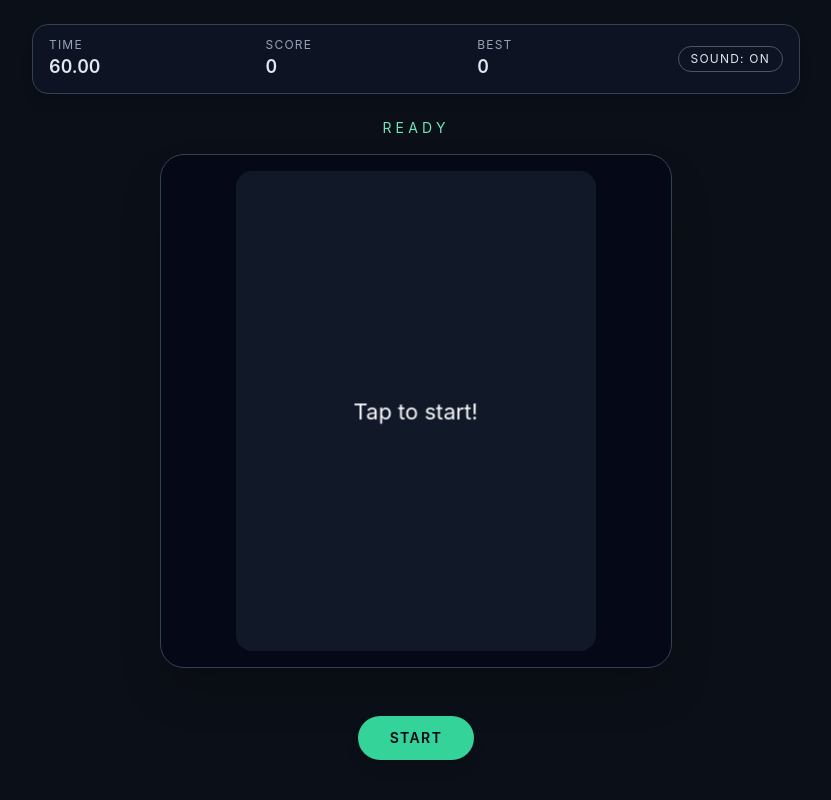
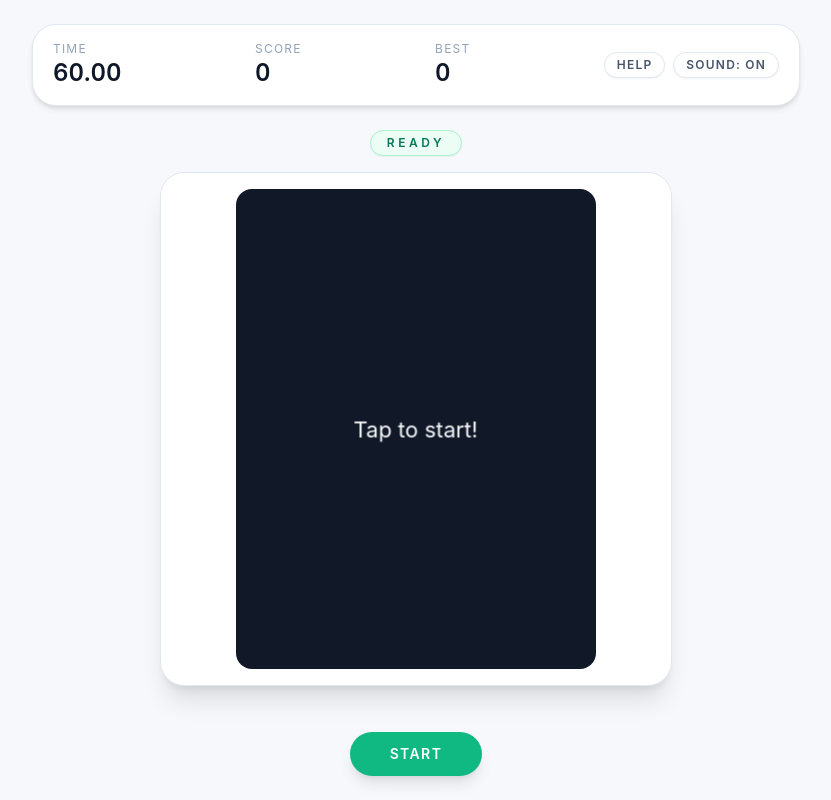
Before and after one commit to purple790779/appintoss-one-minute-combo, a React (Vite) app: page / in a window 1280 px wide. Shown: the whole page, without its empty margins (224-1055 px from the left). Built offline with nearby package versions, Linux system fonts and the light colour scheme.

Commit message:
v0.1.2 ui: light theme + HUD polish + help modal

```diff
--- a/src/App.tsx
+++ b/src/App.tsx
@@ -1,4 +1,4 @@
-import { useEffect, useMemo, useRef } from 'react';
+import { useEffect, useMemo, useRef, useState } from 'react';
 import { createGame } from './game/createGame';
 import { useGameStore } from './store/gameStore';
 
@@ -25,6 +25,7 @@ function App() {
     setTimeLeftMs,
     toggleSound,
   } = useGameStore();
+  const [isHelpOpen, setIsHelpOpen] = useState(false);
 
   const phaserContainerRef = useRef<HTMLDivElement | null>(null);
   const phaserGameRef = useRef<ReturnType<typeof createGame> | null>(null);
@@ -74,13 +75,13 @@ function App() {
   const handleAction = gameState === 'PLAYING' ? restartGame : startGame;
 
   return (
-    <div className="flex min-h-full flex-col items-center gap-6 px-4 py-6">
-      <header className="flex w-full max-w-3xl flex-wrap items-center justify-between gap-4 rounded-2xl border border-slate-700 bg-slate-900/60 px-4 py-3 text-sm text-slate-200 shadow-lg">
+    <div className="safe-area-y flex min-h-full flex-col items-center gap-6 px-4">
+      <header className="flex w-full max-w-3xl flex-wrap items-center justify-between gap-4 rounded-3xl border border-slate-200 bg-white px-5 py-4 text-sm text-slate-700 shadow-md">
         <div className="flex flex-col">
           <span className="text-xs uppercase tracking-widest text-slate-400">
             Time
           </span>
-          <span className="text-lg font-semibold tabular-nums">
+          <span className="text-2xl font-semibold tabular-nums text-slate-900">
             {formatTime(timeLeftMs)}
           </span>
         </div>
@@ -88,46 +89,86 @@ function App() {
           <span className="text-xs uppercase tracking-widest text-slate-400">
             Score
           </span>
-          <span className="text-lg font-semibold tabular-nums">{score}</span>
+          <span className="text-2xl font-semibold tabular-nums text-slate-900">
+            {score}
+          </span>
         </div>
         <div className="flex flex-col">
           <span className="text-xs uppercase tracking-widest text-slate-400">
             Best
           </span>
-          <span className="text-lg font-semibold tabular-nums">
+          <span className="text-2xl font-semibold tabular-nums text-slate-900">
             {bestScore}
           </span>
         </div>
+        <div className="flex flex-wrap items-center gap-2">
+          <button
+            type="button"
+            onClick={() => setIsHelpOpen(true)}
+            className="rounded-full border border-slate-200 bg-white px-3 py-1 text-xs font-semibold uppercase tracking-widest text-slate-600 shadow-sm transition hover:border-slate-300 hover:text-slate-800"
+          >
+            Help
+          </button>
           <button
             type="button"
             onClick={toggleSound}
-          className="rounded-full border border-slate-600 px-3 py-1 text-xs uppercase tracking-widest text-slate-200 transition hover:border-slate-400"
+            className="rounded-full border border-slate-200 bg-white px-3 py-1 text-xs font-semibold uppercase tracking-widest text-slate-600 shadow-sm transition hover:border-slate-300 hover:text-slate-800"
           >
             Sound: {soundEnabled ? 'On' : 'Off'}
           </button>
+        </div>
       </header>
 
       <main className="flex w-full max-w-3xl flex-1 flex-col items-center gap-4">
-        <div className="text-sm uppercase tracking-[0.3em] text-emerald-300">
+        <div className="rounded-full border border-emerald-200 bg-emerald-50 px-4 py-1 text-xs font-semibold uppercase tracking-[0.3em] text-emerald-700 shadow-sm">
           {statusLabel}
         </div>
-        <div className="flex w-full max-w-lg items-center justify-center rounded-3xl border border-slate-700 bg-slate-950/70 p-4 shadow-2xl">
+        <div className="flex w-full max-w-lg items-center justify-center rounded-3xl border border-slate-200 bg-white p-4 shadow-xl">
           <div
             ref={phaserContainerRef}
-            className="h-[480px] w-[360px] overflow-hidden rounded-2xl"
+            className="h-[70vh] max-h-[480px] w-[90vw] max-w-[360px] overflow-hidden rounded-2xl bg-slate-50"
           />
         </div>
       </main>
 
-      <footer className="flex w-full max-w-3xl items-center justify-center pb-4">
+      <footer className="flex w-full max-w-3xl items-center justify-center">
         <button
           type="button"
           onClick={handleAction}
-          className="rounded-full bg-emerald-400 px-8 py-3 text-sm font-semibold uppercase tracking-widest text-slate-950 shadow-lg transition hover:bg-emerald-300"
+          className="rounded-full bg-emerald-500 px-10 py-3 text-sm font-semibold uppercase tracking-widest text-white shadow-lg transition active:translate-y-0.5 active:shadow-md"
         >
           {buttonLabel}
         </button>
       </footer>
+
+      {isHelpOpen ? (
+        <div className="fixed inset-0 z-20 flex items-center justify-center bg-slate-900/40 px-4">
+          <div className="w-full max-w-md rounded-3xl border border-slate-200 bg-white p-6 text-slate-700 shadow-2xl">
+            <div className="flex items-center justify-between gap-4">
+              <h2 className="text-lg font-semibold text-slate-900">Help</h2>
+              <button
+                type="button"
+                onClick={() => setIsHelpOpen(false)}
+                className="rounded-full border border-slate-200 px-3 py-1 text-xs font-semibold uppercase tracking-widest text-slate-500 transition hover:border-slate-300 hover:text-slate-700"
+              >
+                Close
+              </button>
+            </div>
+            <div className="mt-4 space-y-3 text-sm leading-relaxed">
+              <p>현재는 부트스트랩 단계입니다.</p>
+              <p>다음 업데이트: 60초 링크-매치(드래그로 같은 색 연결)</p>
+              <div className="rounded-2xl border border-slate-200 bg-slate-50 p-3 text-slate-600">
+                <p>조작 안내</p>
+                <ul className="mt-2 list-disc space-y-1 pl-5">
+                  <li>터치/드래그로 매칭하세요.</li>
+                  <li>Start로 게임을 시작하세요.</li>
+                  <li>Restart로 빠르게 재시작할 수 있어요.</li>
+                </ul>
+              </div>
+            </div>
+          </div>
+        </div>
+      ) : null}
     </div>
   );
 }
--- a/src/index.css
+++ b/src/index.css
@@ -3,7 +3,9 @@
 @tailwind utilities;
 
 :root {
-  color-scheme: dark;
+  color-scheme: light;
+  --safe-area-top: env(safe-area-inset-top, 0px);
+  --safe-area-bottom: env(safe-area-inset-bottom, 0px);
 }
 
 * {
@@ -21,10 +23,15 @@ body {
   overscroll-behavior: none;
   touch-action: manipulation;
   font-family: 'Inter', system-ui, sans-serif;
-  background: #0b0f17;
-  color: #f8fafc;
+  background: #f7f8fb;
+  color: #0f172a;
 }
 
 canvas {
   display: block;
 }
+
+.safe-area-y {
+  padding-top: calc(1.5rem + var(--safe-area-top));
+  padding-bottom: calc(1.5rem + var(--safe-area-bottom));
+}
```
Also changed, not shown: VERSION.txt, 1 other file (tests, documents, lock files or other folders). Lines whose indentation alone changed are shown as unchanged.
